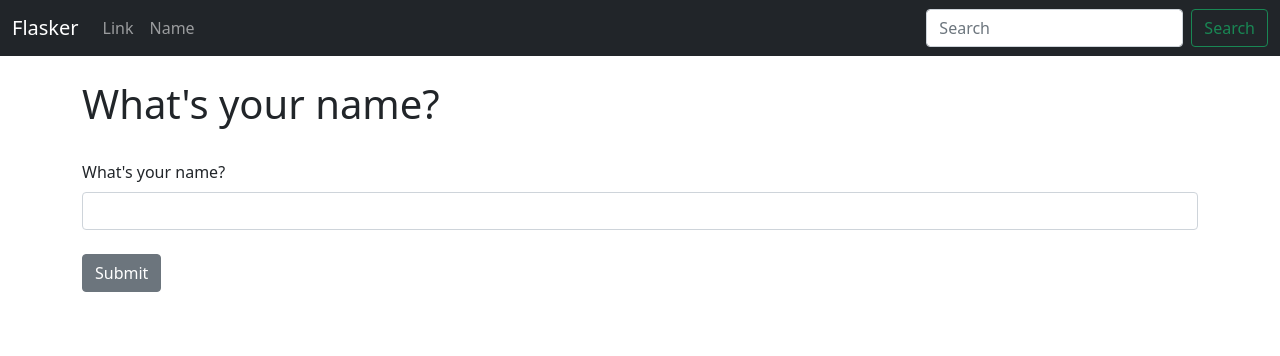
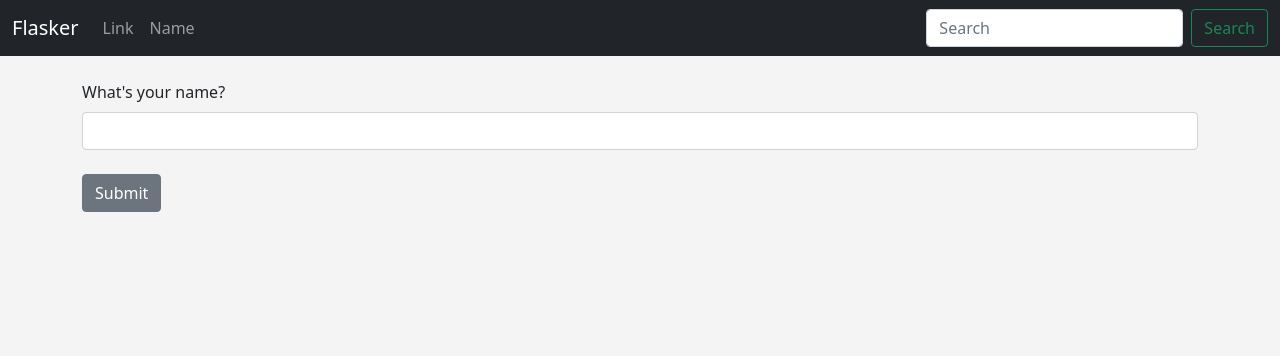
Before and after one commit to tenisaname/flask_blog, a Flask app: page /name in a window 1280 px wide. Shown: the top 356 px of the page. Run offline with Flask 3, Linux system fonts and the light colour scheme.

Commit message:
seven lesson

```diff
--- /dev/null
+++ b/static/css/style.css
@@ -0,0 +1,14 @@
+h1 {
+    color: darkblue;
+    font-size: 60px;
+}
+
+body {
+     background-color: #f4f4f4;
+}
+
+#demo {
+    font-size: 42px;
+    color: darkblue;
+
+}
--- /dev/null
+++ b/static/js/myfile.js
@@ -0,0 +1 @@
+document.getElementById('demo').innerHTML = 'This was created by JS';
--- a/templates/base.html
+++ b/templates/base.html
@@ -7,6 +7,9 @@
 
     <!-- Bootstrap CSS -->
     <link href="https://cdn.jsdelivr.net/npm/bootstrap@5.0.2/dist/css/bootstrap.min.css" rel="stylesheet" integrity="sha384-EVSTQN3/azprG1Anm3QDgpJLIm9Nao0Yz1ztcQTwFspd3yD65VohhpuuCOmLASjC" crossorigin="anonymous">
+
+    <!-- Our CSS -->
+    <link href="{{ url_for('static', filename='css/style.css') }}" rel="stylesheet">
 
   </head>
   <body>
--- a/templates/name.html
+++ b/templates/name.html
@@ -12,9 +12,13 @@
 
 {% if name %}
     <h1>Hello {{ name }}!</h1>
+    <br/>
+    <img src="{{ url_for('static', filename='images/NorthPeak.jpg')}}"
+    width="1100">
+    <br/>
+    <p id="demo"> Thi is stuff....</p>
+<script src="{{ url_for('static', filename='js/myfile.js')}}"></script>
 {% else %}
-    <h1>What's your name?</h1>
-    <br/>
     <form method="POST">
         {{ form.hidden_tag() }}
 
```
